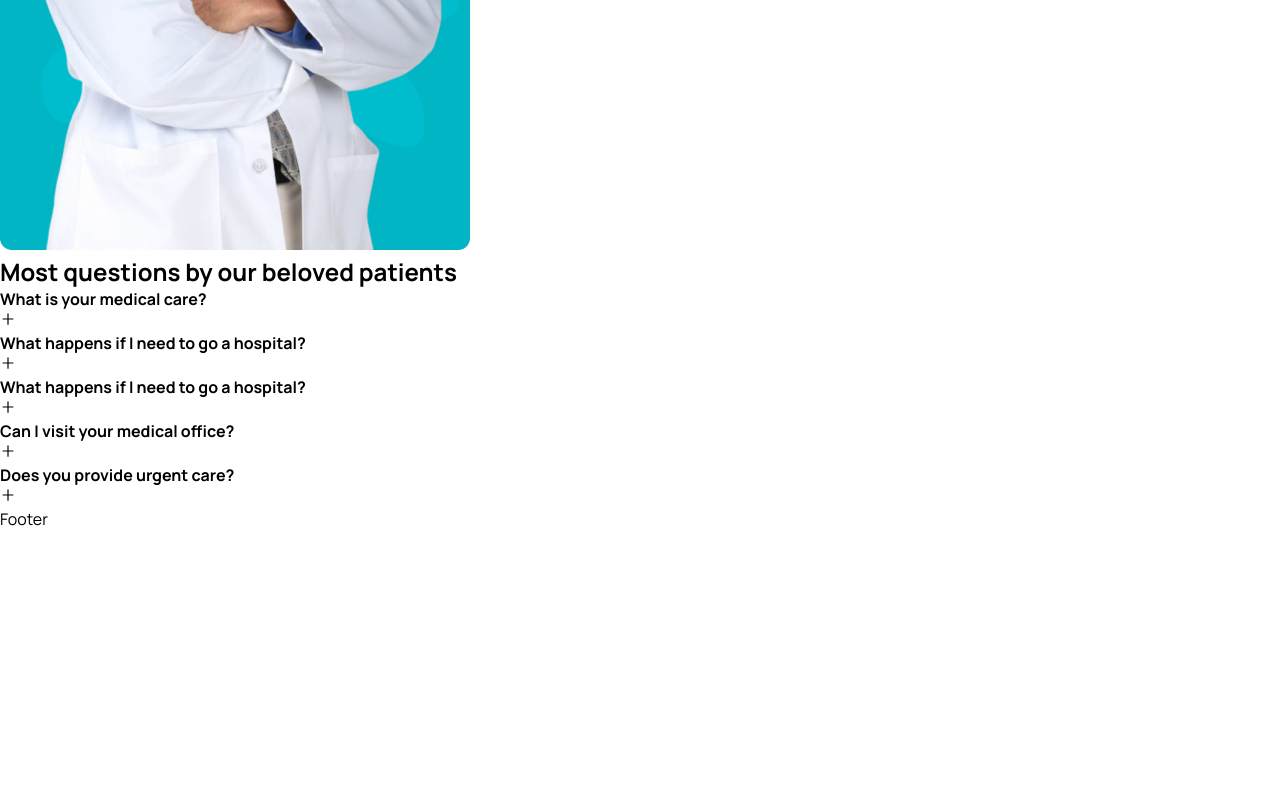
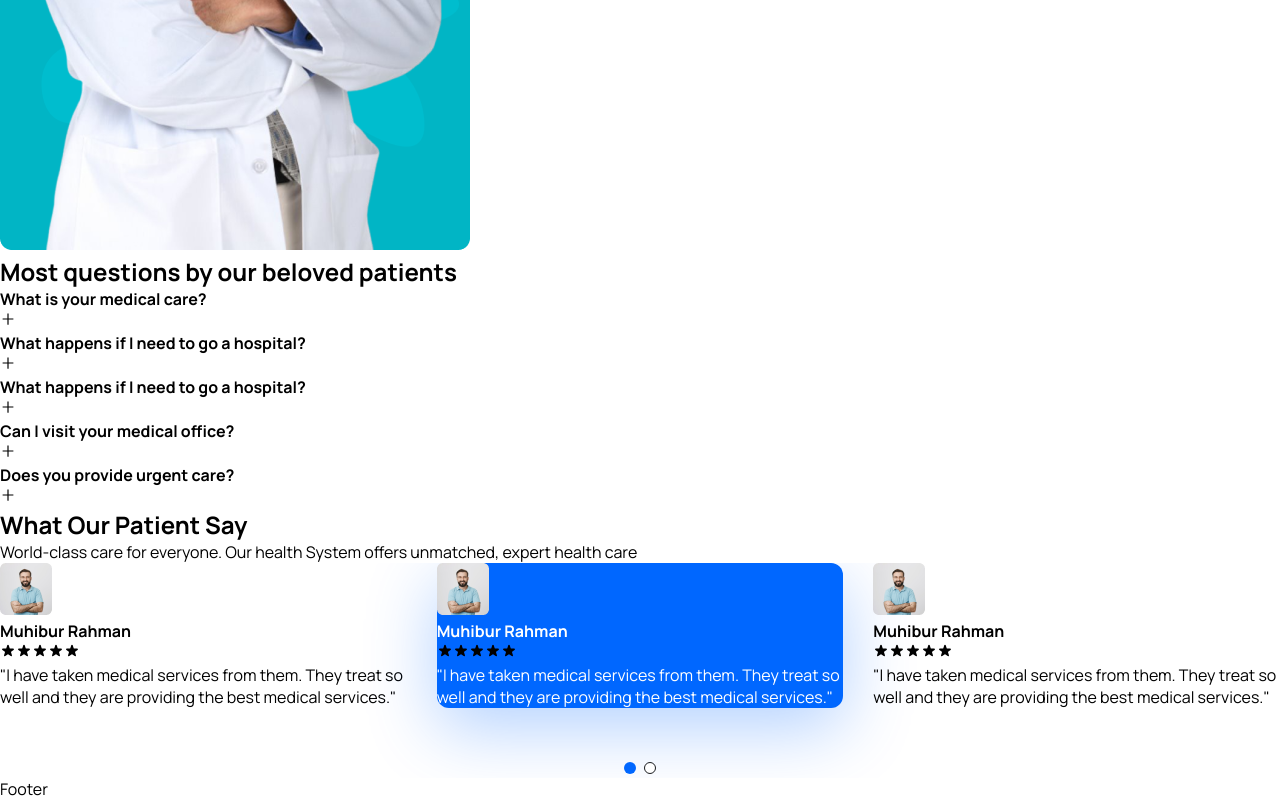
Before and after one commit to Suryax4/Doctor-Appointment, a React (Vite) app in the folder frontend/: page / in a window 1280 px wide. Shown: the part 6003-6803 px from the top of the page. Before the commit the page ends 6533 px from the top, so only its background shows below. Built offline with nearby package versions, Linux system fonts and the light colour scheme; the HTML template or start-up script is replaced by a standard one.

Commit message:
Testimonial Section Done

```diff
--- a/frontend/src/App.css
+++ b/frontend/src/App.css
@@ -8,6 +8,38 @@
 
 body {
   font-family: "Manrope", sans-serif;
+}
+
+.swiper-pagination-bullet {
+  width: 12px !important;
+  height: 12px !important;
+  border: 1px solid #181a1e !important;
+  opacity: 100% !important;
+  background: #fff !important;
+}
+
+.swiper-pagination-bullet-active {
+  background: #0067ff !important;
+  border: none !important;
+}
+
+.swiper {
+  padding-bottom: 70px !important;
+}
+
+.swiper-slide.swiper-slide-next {
+  background: #0067ff;
+  border-radius: 12px;
+  box-shadow: 0px 20px 70px rgba(0, 103, 255, 0.3) !important;
+}
+
+.swiper-slide.swiper-slide-next h4,
+.swiper-slide.swiper-slide-next p {
+  color: #fff !important;
+}
+
+.swiper-pagination {
+  top: 90% !important;
 }
 
 .sticky__header {
--- /dev/null
+++ b/frontend/src/components/Testimonial/Testimonial.jsx
@@ -0,0 +1,125 @@
+import { Pagination } from "swiper";
+import { Swiper, SwiperSlide } from "swiper/react";
+import "swiper/css";
+import "swiper/css/pagination";
+import patientAvatar from "../../assets/images/patient-avatar.png";
+import { HiStar } from "react-icons/hi";
+
+const Testimonial = () => {
+  return (
+    <div className="mt-[30px] lg:mt-[55px]">
+      <Swiper
+        modules={[Pagination]}
+        spaceBetween={30}
+        slidesPerView={1}
+        pagination={{ clickable: true }}
+        breakpoints={{
+          640: { slidesPerView: 1, spaceBetween: 0 },
+          768: {
+            slidesPerView: 2,
+            spaceBetween: 20,
+          },
+          1024: {
+            slidesPerView: 3,
+            spaceBetween: 30,
+          },
+        }}
+      >
+        <SwiperSlide>
+          <div className="py-[30px] px-5 rounded-3">
+            <div className="flex items-center gap-[13px]">
+              <img src={patientAvatar} alt="" />
+              <div>
+                <h4 className="text-[18px] leading-[30px] font-semibold text-headingColor">
+                  Muhibur Rahman
+                </h4>
+                <div className="flex items-center gap-[2px]">
+                  <HiStar className="text-yellowColor w-[18px] h-5" />
+                  <HiStar className="text-yellowColor w-[18px] h-5" />
+                  <HiStar className="text-yellowColor w-[18px] h-5" />
+                  <HiStar className="text-yellowColor w-[18px] h-5" />
+                  <HiStar className="text-yellowColor w-[18px] h-5" />
+                </div>
+              </div>
+            </div>
+            <p className="text-[16px] leading-7 mt-4 text-textColor font-[400]">
+              "I have taken medical services from them. They treat so well and
+              they are providing the best medical services."
+            </p>
+          </div>
+        </SwiperSlide>
+        <SwiperSlide>
+          <div className="py-[30px] px-5 rounded-3">
+            <div className="flex items-center gap-[13px]">
+              <img src={patientAvatar} alt="" />
+              <div>
+                <h4 className="text-[18px] leading-[30px] font-semibold text-headingColor">
+                  Muhibur Rahman
+                </h4>
+                <div className="flex items-center gap-[2px]">
+                  <HiStar className="text-yellowColor w-[18px] h-5" />
+                  <HiStar className="text-yellowColor w-[18px] h-5" />
+                  <HiStar className="text-yellowColor w-[18px] h-5" />
+                  <HiStar className="text-yellowColor w-[18px] h-5" />
+                  <HiStar className="text-yellowColor w-[18px] h-5" />
+                </div>
+              </div>
+            </div>
+            <p className="text-[16px] leading-7 mt-4 text-textColor font-[400]">
+              "I have taken medical services from them. They treat so well and
+              they are providing the best medical services."
+            </p>
+          </div>
+        </SwiperSlide>
+        <SwiperSlide>
+          <div className="py-[30px] px-5 rounded-3">
+            <div className="flex items-center gap-[13px]">
+              <img src={patientAvatar} alt="" />
+              <div>
+                <h4 className="text-[18px] leading-[30px] font-semibold text-headingColor">
+                  Muhibur Rahman
+                </h4>
+                <div className="flex items-center gap-[2px]">
+                  <HiStar className="text-yellowColor w-[18px] h-5" />
+                  <HiStar className="text-yellowColor w-[18px] h-5" />
+                  <HiStar className="text-yellowColor w-[18px] h-5" />
+                  <HiStar className="text-yellowColor w-[18px] h-5" />
+                  <HiStar className="text-yellowColor w-[18px] h-5" />
+                </div>
+              </div>
+            </div>
+            <p className="text-[16px] leading-7 mt-4 text-textColor font-[400]">
+              "I have taken medical services from them. They treat so well and
+              they are providing the best medical services."
+            </p>
+          </div>
+        </SwiperSlide>
+        <SwiperSlide>
+          <div className="py-[30px] px-5 rounded-3">
+            <div className="flex items-center gap-[13px]">
+              <img src={patientAvatar} alt="" />
+              <div>
+                <h4 className="text-[18px] leading-[30px] font-semibold text-headingColor">
+                  Muhibur Rahman
+                </h4>
+                <div className="flex items-center gap-[2px]">
+                  <HiStar className="text-yellowColor w-[18px] h-5" />
+                  <HiStar className="text-yellowColor w-[18px] h-5" />
+                  <HiStar className="text-yellowColor w-[18px] h-5" />
+                  <HiStar className="text-yellowColor w-[18px] h-5" />
+                  <HiStar className="text-yellowColor w-[18px] h-5" />
+                </div>
+              </div>
+            </div>
+            <p className="text-[16px] leading-7 mt-4 text-textColor font-[400]">
+              "I have taken medical services from them. They treat so well and
+              they are providing the best medical services."
+            </p>
+          </div>
+        </SwiperSlide>
+      </Swiper>
+    </div>
+  );
+};
+
+export default Testimonial;
--- a/frontend/src/pages/Home.jsx
+++ b/frontend/src/pages/Home.jsx
@@ -14,6 +14,7 @@
 import ServiceList from "../components/Services/ServiceList";
 import DoctorList from "../components/Doctors/DoctorList";
 import FaqList from "../components/Faq/FaqList";
+import Testimonial from "../components/Testimonial/Testimonial";
 
 const Home = () => {
   return (
@@ -274,6 +275,22 @@
         </div>
       </section>
       {/* -----------Faq Section End----------------  */}
+
+      {/* --------------Testimonial-------------  */}
+      <section>
+        <div className="container">
+          <div className="xl:w-[470px] mx-auto">
+            <h2 className="heading text-center">What Our Patient Say</h2>
+            <p className="text__para text-center">
+              World-class care for everyone. Our health System offers unmatched,
+              expert health care
+            </p>
+          </div>
+          <Testimonial />
+        </div>
+      </section>
+
+      {/* --------------Testimonial End -------------  */}
     </>
   );
 };
```
